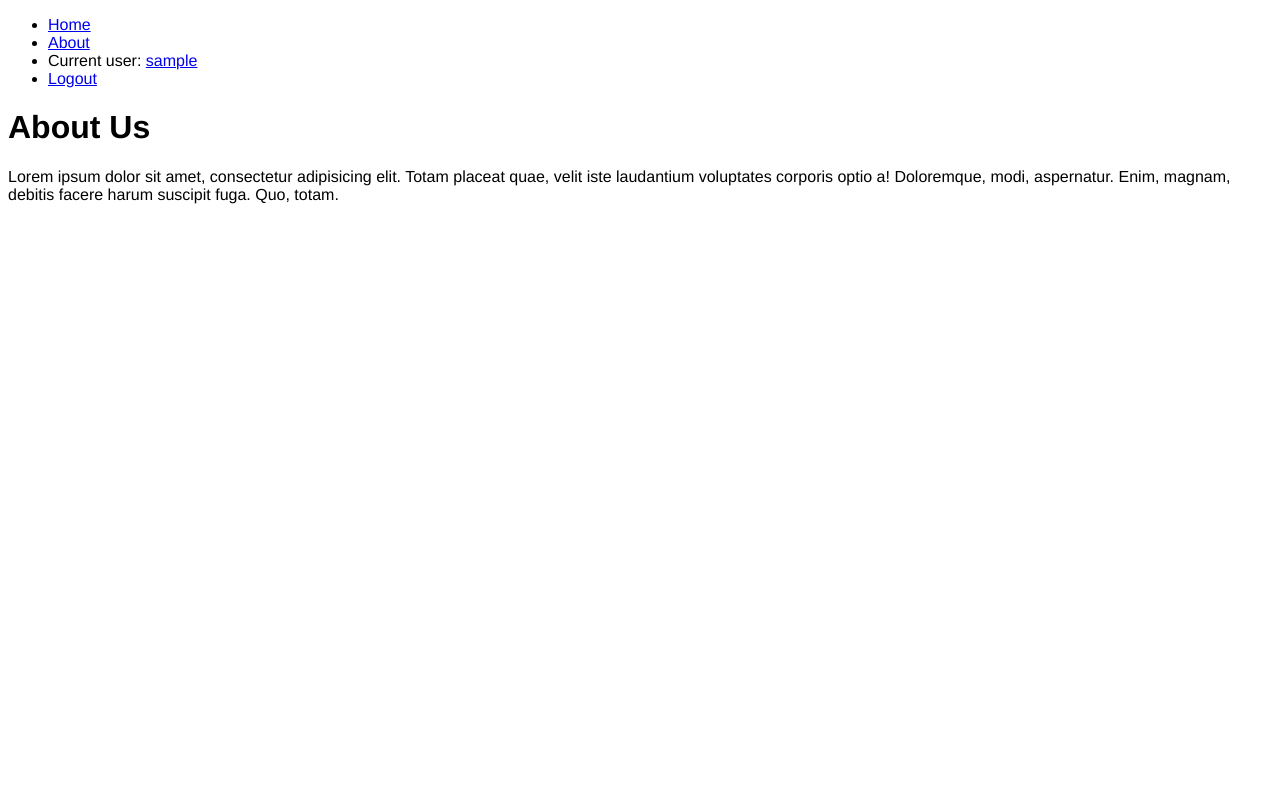
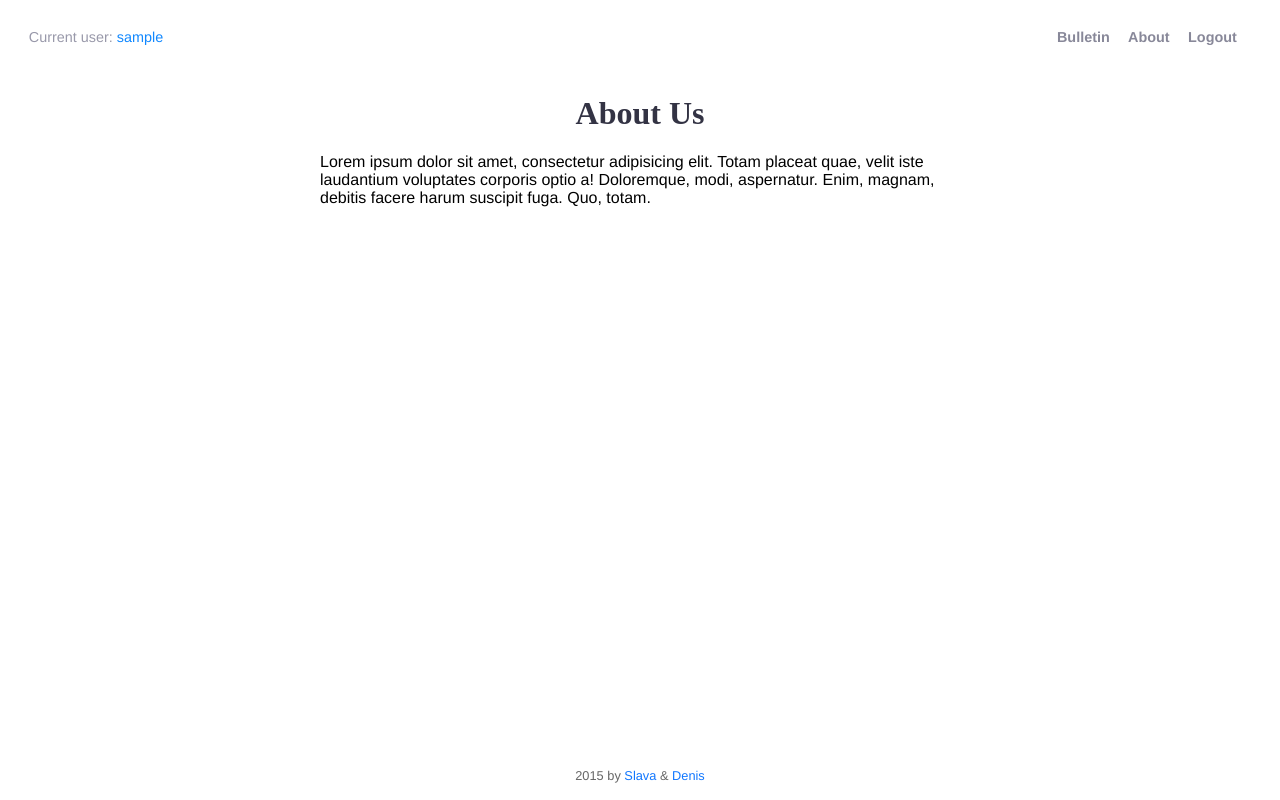
Before and after one commit to slapxxi/bulletin, a Django app: template pages/templates/pages/about.html in a window 1280 px wide. Run offline with Django 3.2, Linux system fonts and the light colour scheme; the template is opened without the code that fills it, so the values that code supplies are empty; the visitor is signed in with stand-in values (Sample User, id 1); parts of the project's set-up code (start-up, migrations or seed data) failed here and were passed over.

Commit message:
Add basic and rough styling

```diff
--- a/pages/templates/pages/index.html
+++ b/pages/templates/pages/index.html
@@ -7,4 +7,6 @@
 
 {% block content %}
   <h1>Bulletin Board</h1>
+
+  <p>Lorem ipsum dolor sit amet, consectetur adipisicing elit. Quisquam natus, repellendus voluptates deleniti, numquam, sunt quam aliquid commodi nulla quis, molestias consequuntur corporis voluptatum. Culpa eum nulla ipsa dignissimos neque.</p>
 {% endblock %}
--- /dev/null
+++ b/static/css/base.css
@@ -0,0 +1,62 @@
+body {
+  font-family: Helvetica, sans-serif;
+}
+
+h1, h2, h3, h4, h5, h6 {
+  color: #334;
+  font-family: Arvo, serif;
+}
+
+a:link, a:visited {
+  color: #17f;
+  text-decoration: none;
+}
+
+a:hover, a:focus {
+  text-decoration: underline;
+}
+
+/* Forms */
+
+.helptext {
+  color: #3c9;
+}
+
+label {
+  display: block;
+  color: #556;
+}
+
+label:hover, label:focus {
+  color: #333;
+  cursor: pointer;
+}
+
+input[type=text], input[type=password] {
+  width: 100%;
+  margin: 1em 0;
+  padding: 0.5em;
+  border: 1px solid #BBB;
+  border-radius: 5px;
+  outline: none;
+  color: #99A;
+}
+
+input[type=text]:focus, input[type=password]:focus {
+  color: #556;
+  border-color: #19f;
+  box-shadow: 1px 5px rgba(0, 0, 100, 0.1);
+}
+
+input[type=submit] {
+  border: 1px solid #BBB;
+  border-radius: 5px;
+  padding: 0.5em;
+  background-color: white;
+  color: #556;
+}
+
+input[type=submit]:hover {
+  border-color: #19f;
+  color: #19f;
+}
--- a/static/css/main.css
+++ b/static/css/main.css
@@ -1,3 +1,61 @@
-body {
-  font-family: Helvetica, sans-serif;
+@import "normalize.css";
+@import "base.css";
+
+
+header {
+  text-align: right;
+  font-size: 0.9em;
+  padding: 2em;
 }
+
+header ul {
+  list-style: none;
+  padding: 0;
+  margin: 0;
+}
+
+header ul > li {
+  display: inline-block;
+  margin-right: 1em;
+  font-weight: bold;
+}
+
+header a:link, header a:visited {
+  text-decoration: none;
+  color: #889;
+}
+
+header a:hover {
+  text-decoration: underline;
+}
+
+header .current-user {
+  float: left;
+  color: #99a;
+}
+
+header .current-user a {
+  color: #18f;
+}
+
+
+footer {
+  position: fixed;
+  bottom: 0;
+  left: 0;
+  right: 0;
+  padding: 1em;
+  text-align: center;
+  color: #666;
+}
+
+
+.content {
+  width: 80%;
+  max-width: 640px;
+  margin: 0 auto;
+}
+
+.content > h1 {
+  text-align: center;
+}
--- a/templates/base.html
+++ b/templates/base.html
@@ -11,14 +11,18 @@
 
 <body>
   <header>
+    {% if user.is_authenticated %}
+      <nav class="current-user">
+        Current user:
+        <a href="{% url 'users:user' user.id %}">{{ user.username }}</a>
+      </nav>
+    {% endif %}
+
     <nav>
       <ul>
-        <li><a href="{% url 'pages:index' %}">Home</a></li>
+        <li><a href="{% url 'pages:index' %}">Bulletin</a></li>
         <li><a href="{% url 'pages:about' %}">About</a></li>
         {% if user.is_authenticated %}
-          <li>
-            Current user: <a href="{% url 'users:user' user.id %}">{{ user.username }}</a>
-          </li>
           <li><a href="{% url 'users:logout' %}?next=/">Logout</a></li>
         {% else %}
           <li><a href="{% url 'users:login' %}">Login</a></li>
@@ -27,8 +31,20 @@
     </nav>
   </header>
 
-  {% block content %}
-  {% endblock %}
+  <section class="content">
+    {% block content %}
+    {% endblock %}
+  </section>
+
+  <footer>
+    <small>
+      <time>2015</time>
+      by
+      <a href="https://github.com/slavapavlutin">Slava</a>
+      &
+      <a href="https://github.com/funbek">Denis</a>
+    </small>
+  </footer>
 
   <script src="{% static 'js/main.js' %}"></script>
 </body>
```
Also changed, not shown: README.md, static/css/normalize.css (added).
